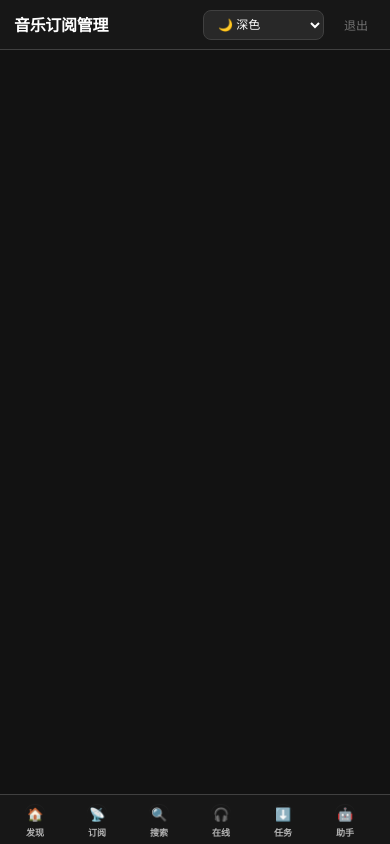
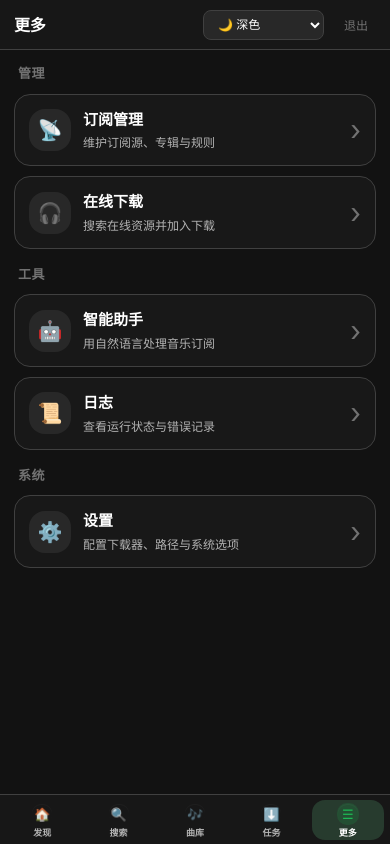
Before and after one commit to cheng2rui/music-sub, a Vue app in the folder frontend/: page /more in a window 390 px wide. Built offline with nearby package versions, Linux system fonts and the light colour scheme; sample sign-in values are in the browser's storage.

Commit message:
feat: add mobile more navigation

```diff
--- a/frontend/src/App.vue
+++ b/frontend/src/App.vue
@@ -25,11 +25,22 @@ const navItems = [
   { to: '/settings', icon: '⚙️', label: '设置', short: '设置' },
 ]
 
-const mobileNavItems = computed(() => navItems)
+const mobileNavItems = computed(() => [
+  { to: '/discover', icon: '🏠', label: '发现', short: '发现' },
+  { to: '/search', icon: '🔍', label: 'PT 搜索', short: '搜索' },
+  { to: '/library', icon: '🎶', label: '音乐库', short: '曲库' },
+  { to: '/tasks', icon: '⬇️', label: '任务列表', short: '任务' },
+  { to: '/more', icon: '☰', label: '更多', short: '更多', matches: ['/more', '/subs', '/online', '/assistant', '/logs', '/settings'] },
+])
 
 const pageTitle = computed(() => route.meta?.title || '音乐订阅管理')
 const isGlass = computed(() => theme.current.includes('glass'))
 const isLoginPage = computed(() => route.name === 'login')
+
+function isMobileNavActive(item) {
+  const matches = item.matches || [item.to]
+  return matches.some((path) => route.path === path || route.path.startsWith(`${path}/`))
+}
 
 function handleLogout() {
   auth.logout()
@@ -80,7 +91,7 @@ function handleLogout() {
     <GlobalPlayer />
 
     <nav class="bottom-tabs" aria-label="移动端导航">
-      <router-link v-for="item in mobileNavItems" :key="item.to" :to="item.to" class="bottom-tab" :title="item.label">
+      <router-link v-for="item in mobileNavItems" :key="item.to" :to="item.to" class="bottom-tab" :class="{ 'is-active': isMobileNavActive(item) }" :title="item.label">
         <span class="tab-icon" aria-hidden="true">{{ item.icon }}</span>
         <span class="tab-label">{{ item.short }}</span>
       </router-link>
@@ -274,27 +285,20 @@ function handleLogout() {
     z-index: 100;
     padding: 5px max(8px, env(safe-area-inset-right)) calc(5px + env(safe-area-inset-bottom)) max(8px, env(safe-area-inset-left));
     gap: 5px;
-    overflow-x: auto;
-    overflow-y: hidden;
-    overscroll-behavior-x: contain;
-    scroll-snap-type: x proximity;
-    -webkit-overflow-scrolling: touch;
-    scrollbar-width: none;
+    overflow: hidden;
     backdrop-filter: blur(18px);
   }
-  .bottom-tabs::-webkit-scrollbar { display: none; }
   .bottom-tab {
-    min-width: 62px;
+    min-width: 0;
     height: 44px;
     border-radius: 16px;
     color: var(--text-dim);
     display: inline-flex;
-    flex: 0 0 62px;
+    flex: 1 1 0;
     flex-direction: column;
     align-items: center;
     justify-content: center;
     gap: 3px;
-    scroll-snap-align: center;
     transition: color .15s, background .15s, transform .15s;
     -webkit-tap-highlight-color: transparent;
   }
@@ -311,11 +315,13 @@ function handleLogout() {
     font-weight: 700;
     white-space: nowrap;
   }
-  .bottom-tab.router-link-active {
+  .bottom-tab.router-link-active,
+  .bottom-tab.is-active {
     color: var(--text);
     background: color-mix(in srgb, var(--accent) 13%, var(--surface));
   }
-  .bottom-tab.router-link-active .tab-icon {
+  .bottom-tab.router-link-active .tab-icon,
+  .bottom-tab.is-active .tab-icon {
     color: var(--accent);
     background: color-mix(in srgb, var(--accent) 16%, transparent);
   }
@@ -334,7 +340,7 @@ function handleLogout() {
     padding-right: max(6px, env(safe-area-inset-right));
     gap: 4px;
   }
-  .bottom-tab { min-width: 58px; flex-basis: 58px; height: 40px; border-radius: 13px; }
+  .bottom-tab { height: 40px; border-radius: 13px; }
   .tab-icon { width: 22px; height: 22px; font-size: 13px; }
   .tab-label { display: block; }
 }
--- a/frontend/src/router/index.js
+++ b/frontend/src/router/index.js
@@ -46,6 +46,12 @@ const routes = [
     component: () => import('@/views/LibraryView.vue')
   },
   {
+    path: '/more',
+    name: 'more',
+    meta: { title: '更多' },
+    component: () => import('@/views/MoreView.vue')
+  },
+  {
     path: '/album',
     name: 'album',
     meta: { title: '专辑详情' },
--- /dev/null
+++ b/frontend/src/views/MoreView.vue
@@ -0,0 +1,129 @@
+<script setup>
+const groups = [
+  {
+    title: '管理',
+    items: [
+      { to: '/subs', icon: '📡', title: '订阅管理', subtitle: '维护订阅源、专辑与规则' },
+      { to: '/online', icon: '🎧', title: '在线下载', subtitle: '搜索在线资源并加入下载' },
+    ],
+  },
+  {
+    title: '工具',
+    items: [
+      { to: '/assistant', icon: '🤖', title: '智能助手', subtitle: '用自然语言处理音乐订阅' },
+      { to: '/logs', icon: '📜', title: '日志', subtitle: '查看运行状态与错误记录' },
+    ],
+  },
+  {
+    title: '系统',
+    items: [
+      { to: '/settings', icon: '⚙️', title: '设置', subtitle: '配置下载器、路径与系统选项' },
+    ],
+  },
+]
+</script>
+
+<template>
+  <div class="more-page page-scroll">
+    <section v-for="group in groups" :key="group.title" class="more-section">
+      <h2 class="section-title">{{ group.title }}</h2>
+      <div class="more-list">
+        <router-link v-for="item in group.items" :key="item.to" :to="item.to" class="more-card">
+          <span class="more-icon" aria-hidden="true">{{ item.icon }}</span>
+          <span class="more-copy">
+            <span class="more-title">{{ item.title }}</span>
+            <span class="more-subtitle">{{ item.subtitle }}</span>
+          </span>
+          <span class="more-chevron" aria-hidden="true">›</span>
+        </router-link>
+      </div>
+    </section>
+  </div>
+</template>
+
+<style scoped>
+.more-page {
+  padding: 20px;
+  display: flex;
+  flex-direction: column;
+  gap: 20px;
+}
+.more-section {
+  display: flex;
+  flex-direction: column;
+  gap: 10px;
+}
+.section-title {
+  margin: 0;
+  padding: 0 4px;
+  color: var(--text-muted);
+  font-size: 13px;
+  font-weight: 800;
+  letter-spacing: .04em;
+}
+.more-list {
+  display: grid;
+  gap: 10px;
+}
+.more-card {
+  min-height: 72px;
+  padding: 14px;
+  border: 1px solid var(--border);
+  border-radius: 18px;
+  background: var(--bg-elevated);
+  color: var(--text);
+  display: grid;
+  grid-template-columns: auto minmax(0, 1fr) auto;
+  align-items: center;
+  gap: 12px;
+  transition: transform .15s, border-color .15s, background .15s;
+}
+.more-card:hover {
+  transform: translateY(-1px);
+  border-color: color-mix(in srgb, var(--accent) 34%, var(--border));
+  background: color-mix(in srgb, var(--accent) 8%, var(--bg-elevated));
+}
+.more-icon {
+  width: 42px;
+  height: 42px;
+  border-radius: 16px;
+  display: inline-flex;
+  align-items: center;
+  justify-content: center;
+  background: var(--surface);
+  font-size: 20px;
+}
+.more-copy {
+  min-width: 0;
+  display: flex;
+  flex-direction: column;
+  gap: 4px;
+}
+.more-title {
+  font-size: 15px;
+  font-weight: 800;
+}
+.more-subtitle {
+  color: var(--text-dim);
+  font-size: 12px;
+  line-height: 1.35;
+  overflow: hidden;
+  text-overflow: ellipsis;
+  white-space: nowrap;
+}
+.more-chevron {
+  color: var(--text-muted);
+  font-size: 28px;
+  line-height: 1;
+}
+
+@media (max-width: 768px) {
+  .more-page {
+    padding: 14px 14px var(--mobile-page-bottom);
+    gap: 16px;
+  }
+  .more-card {
+    border-radius: 16px;
+  }
+}
+</style>
```
